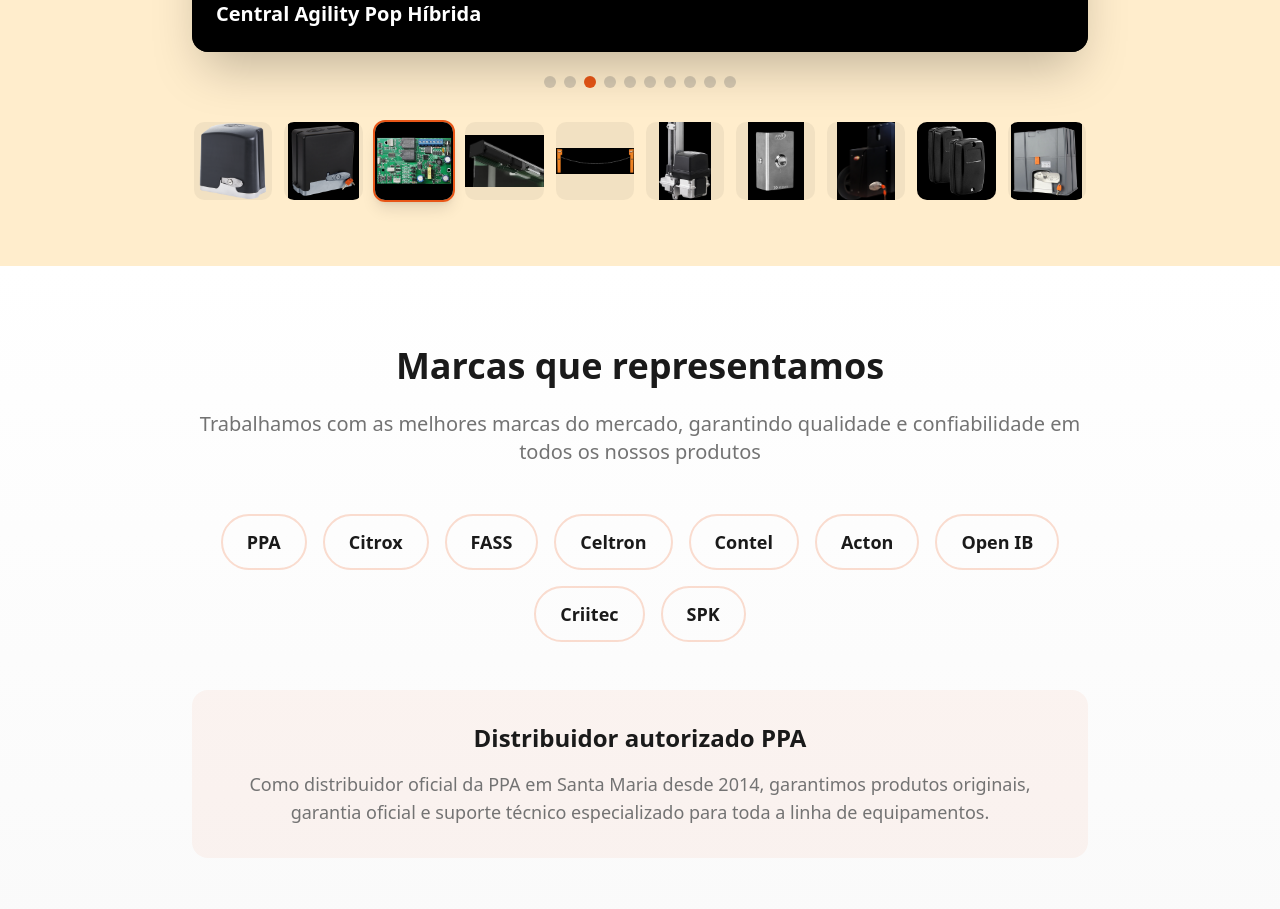
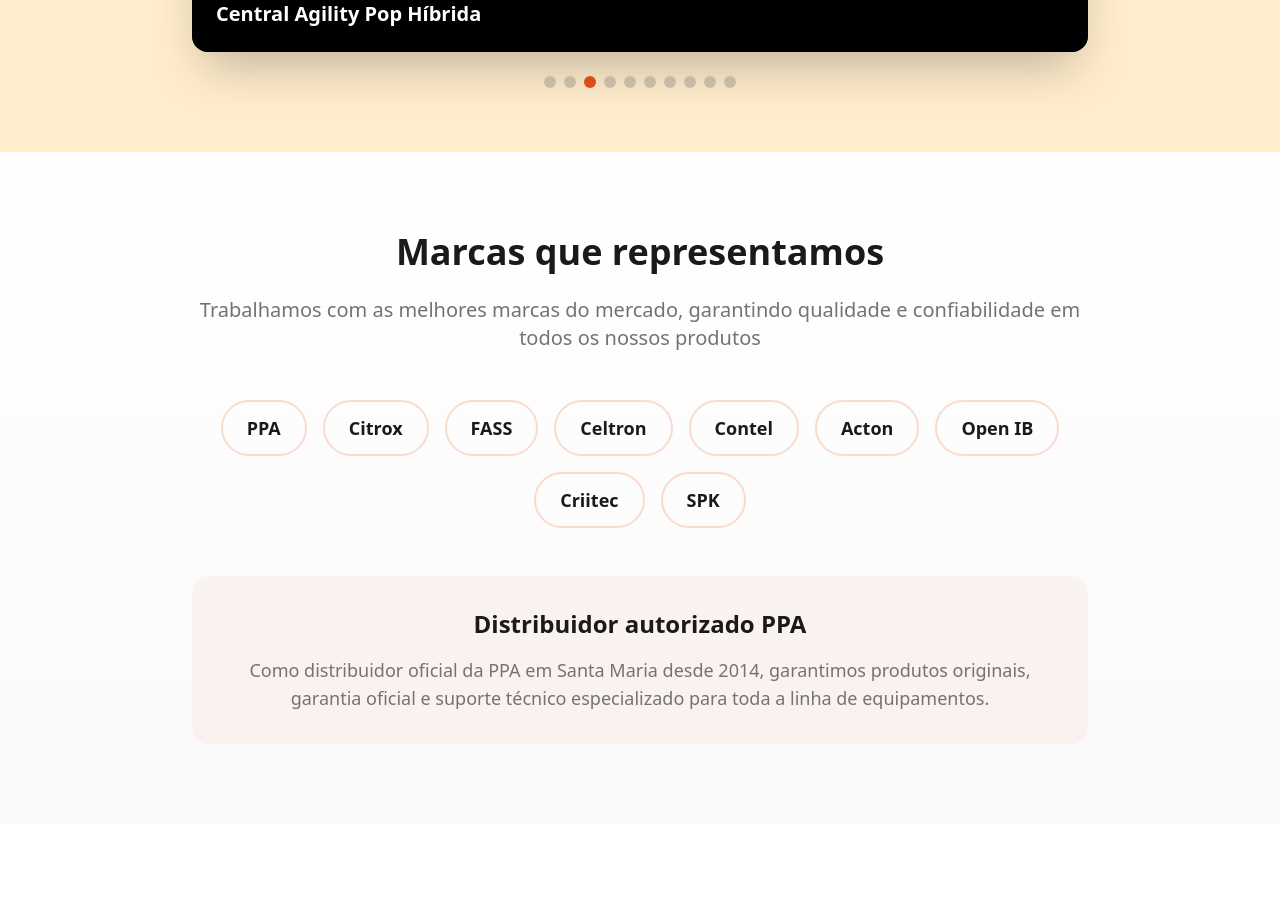
Before and after one commit to DevZipMateus/ppa-santa-maria-site, a React (Vite) app: page / in a window 1280 px wide. Shown: the part 4260-5169 px from the top of the page. Built offline with nearby package versions, Linux system fonts and the light colour scheme; the HTML template or start-up script is replaced by a standard one.

Commit message:
Remove image preview

```diff
--- a/src/components/ProductsShowcase.tsx
+++ b/src/components/ProductsShowcase.tsx
@@ -136,30 +136,6 @@ const ProductsShowcase = () => {
               />
             ))}
           </div>
-
-          {/* Thumbnail Strip */}
-          <div className="mt-8 grid grid-cols-5 md:grid-cols-10 gap-2">
-            {featuredProducts.map((product, index) => (
-              <button
-                key={index}
-                onClick={() => setCurrentIndex(index)}
-                className={`aspect-square rounded-lg overflow-hidden border-2 transition-all hover:scale-105 ${
-                  index === currentIndex
-                    ? 'border-primary shadow-lg'
-                    : 'border-transparent hover:border-primary/50'
-                }`}
-              >
-                <img
-                  src={product.image}
-                  alt={product.name}
-                  className="w-full h-full object-contain bg-black/5"
-                  onError={(e) => {
-                    e.currentTarget.src = '/placeholder.svg';
-                  }}
-                />
-              </button>
-            ))}
-          </div>
         </div>
       </div>
     </section>
```
